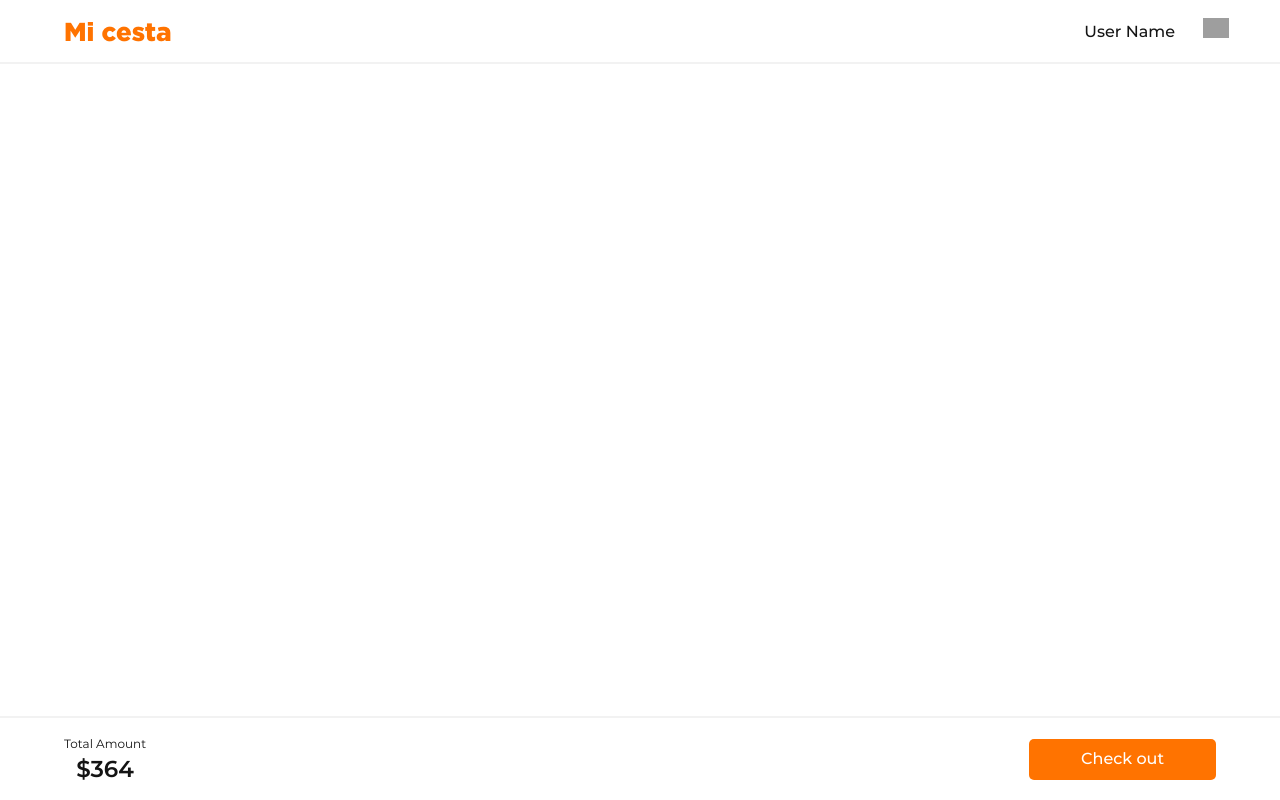
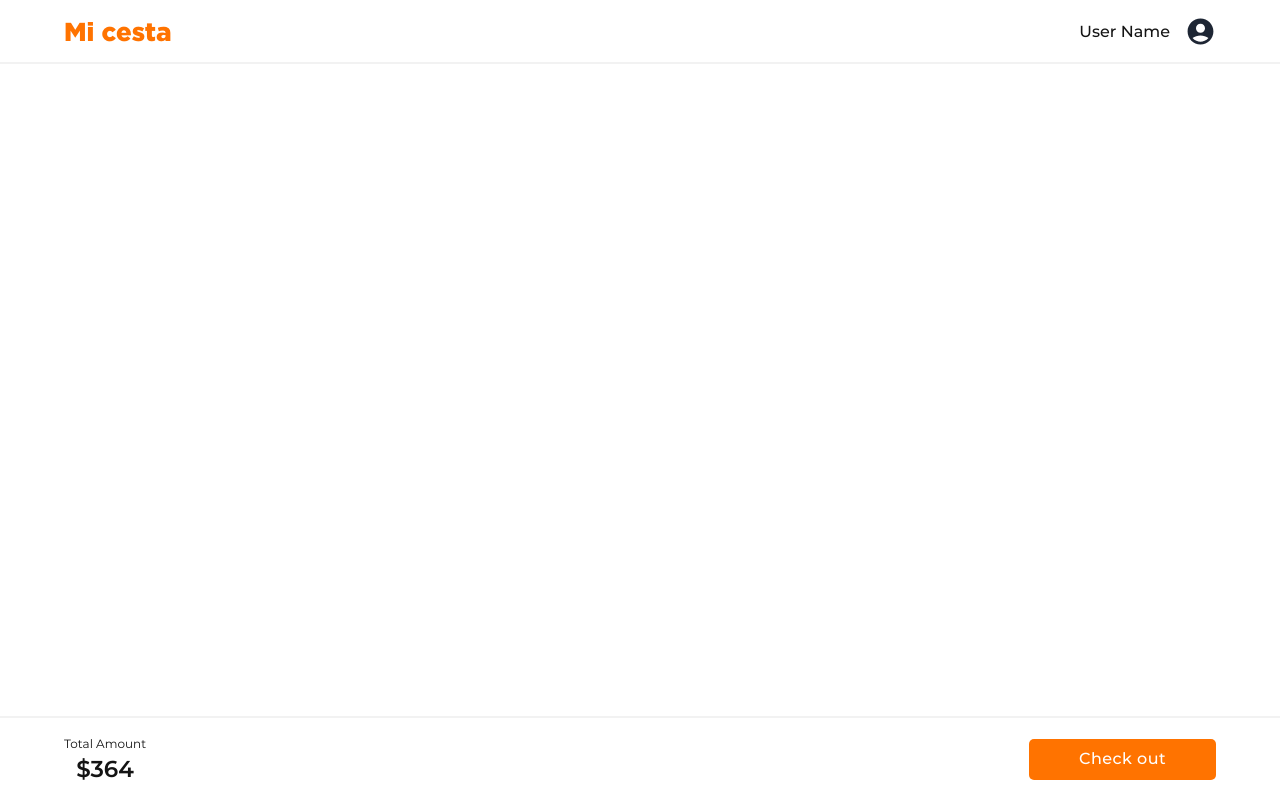
Before and after one commit to maximeattal/Cesta-extension, a React (Create React App) app: page / in a window 1280 px wide. Built offline with nearby package versions, Linux system fonts and the light colour scheme; no server answers; grey boxes are pictures that could not be loaded.

Commit message:
style: edit header footer

```diff
--- a/src/components/Footer.css
+++ b/src/components/Footer.css
@@ -4,7 +4,64 @@
   position: absolute;
   height: 82px;
   width: 100%;
+  background-color: white;
   align-items: center;
   justify-content: center;
+  border-top: 2px solid #f2f2f2;
   bottom: 0;
 }
+
+/* ---------- FOOTER ---------- */
+footer {
+  position: fixed;
+  bottom: 0;
+  width: 100%;
+  height: 80px;
+}
+
+.bottom-bar {
+  width: 90%;
+  margin: auto;
+  min-height: 80px;
+  display: flex;
+  justify-content: space-between;
+  align-items: center;
+}
+
+/* Button */
+.checkout-button {
+  background-color: #ff7300;
+  justify-content: center;
+  align-items: center;
+  border-radius: 5px;
+  cursor: pointer;
+  color: #ffffff;
+  font-family: "Montserrat-Medium";
+  font-size: 16px;
+  padding-top: 10px;
+  text-align: center;
+  width: 187px;
+  height: 31px;
+  text-decoration: none;
+  transition: 0.2s;
+}
+.checkout-button:hover {
+  background-color: #ff5500;
+}
+.checkout-button:active {
+  position: relative;
+  top: 1px;
+}
+
+/* Text */
+
+.bottom-bar-text {
+  font-family: "Montserrat-Regular";
+  font-size: 12px;
+  padding-bottom: 4px;
+}
+
+.bottom-bar-sum {
+  font-family: "Montserrat-SemiBold";
+  font-size: 23px;
+}
--- a/src/components/Footer.js
+++ b/src/components/Footer.js
@@ -1,5 +1,7 @@
 import React from 'react'
 import './Footer.css';
+import Button from '@mui/material/Button';
+
 
 const Footer = () => {
   return (
@@ -9,7 +11,22 @@ const Footer = () => {
           <li class="bottom-bar-text">Total Amount</li>
           <li class="bottom-bar-sum">$364</li>
         </ul>
-        <a href="#" class="checkout-button">Check out</a>
+        <Button variant="contained" disableElevation
+          sx={{
+            backgroundColor: '#ff7300',
+            borderRadius: '5px',
+            fontFamily: "Montserrat-Medium",
+            fontSize: '16px',
+            width: '187px',
+            height: '41px',
+            textTransform: 'none',
+            '&:hover': {
+              backgroundColor: '#ff5500',
+            }
+          }}
+        >
+          Check out
+        </Button>
       </div>
     </footer>
   )
--- a/src/components/Header.css
+++ b/src/components/Header.css
@@ -7,6 +7,7 @@
   justify-content: space-between;
   height: 62px;
   width: 100%;
+  border-bottom: 2px solid #f2f2f2;
 }
 
 li {
@@ -29,40 +30,17 @@ li {
   gap: 15px;
 }
 
-/* Account icon */
-.top-bar-username-icon {
-    position: relative;
-    width: 26px;
-    height: 26px;
-}
-
-.top-bar-username-icon img{
-    width: 100%;
-    height: auto;
-    position: absolute;
-}
-
-.top-bar-username-icon .account-hover {
-    display: none;
-}
-
-.top-bar-username-icon:hover .account{
-    display: none;
-}
-
-.top-bar-username-icon:hover .account-hover{
-    display: block;
-}
-
 .top-bar-logo {
   font-family: "Gotham-Black";
   font-size: 26px;
-    color: #FF7300;
+  color: #ff7300;
 }
 
 .top-bar-logo:hover {
-    color: #FF5500;
+  color: #ff5500;
 }
+
+/* Account icon */
 
 .top-bar-username {
   font-family: "Montserrat-Medium";
@@ -72,3 +50,9 @@ li {
 .top-bar-username:hover {
   text-decoration: underline;
 }
+
+.top-bar-username-icon {
+  position: relative;
+  width: 31px;
+  height: 31px;
+}
--- a/src/components/Header.js
+++ b/src/components/Header.js
@@ -2,18 +2,33 @@ import React from 'react'
 import './Header.css';
 import account from '../icons/account.png'
 import accountHover from '../icons/account_hover.png'
+import IconButton from '@mui/material/IconButton';
+import AccountCircleIcon from '@mui/icons-material/AccountCircle';
 
 const Header = () => {
   return (
     <header className='Header'>
       <nav className="top-bar">
-        <a href="#" class="top-bar-logo">Mi cesta</a>
+        <span href="#" class="top-bar-logo">Mi cesta</span>
         <ul className="top-bar-list">
           <li className="top-bar-username"><a href="#">User Name</a></li>
-          <li className="top-bar-username-icon"><a href="#">
-            <img src={account} alt="account1" className="account" />
-            <img src={accountHover} alt="account2" className="account-hover" />
-          </a></li>
+          <li className="top-bar-username-icon">
+            <IconButton sx={{
+              display:'flex',
+              alignItems:'center',
+              justifyContent:'center',
+              padding: 0
+            }}>
+              <AccountCircleIcon sx={{
+                height: '100%',
+                width: '100%',
+                color: '#1E2634',
+                '&:hover': {
+                  color: '#FF7300',
+                }
+              }}/>
+            </IconButton>
+          </li>
         </ul>
 
       </nav>
```
Lines whose indentation alone changed are shown as unchanged.
